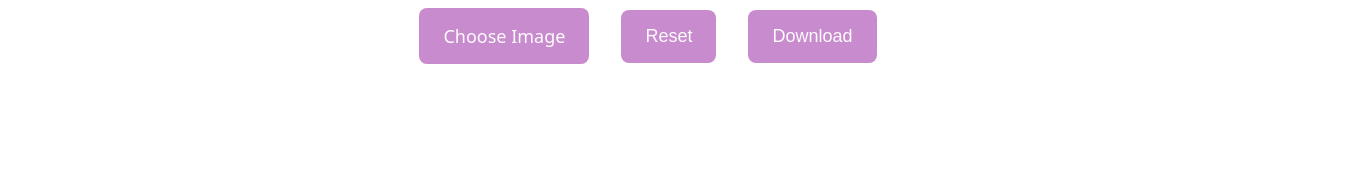
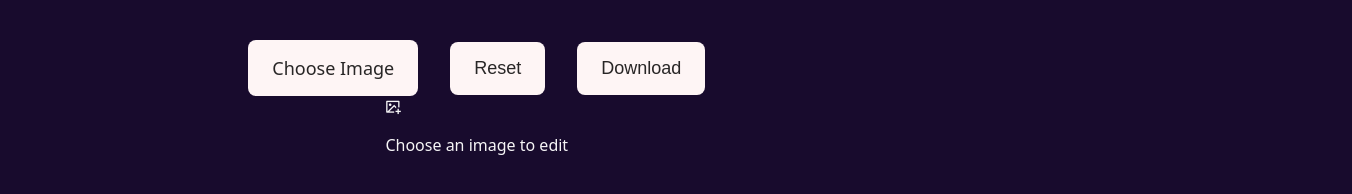
Before and after one commit to Shlokktiwarii/Stable-Pixels, a plain HTML site: page index.html in a window 1280 px wide. Shown: the whole page, 1352 px wide, since content can reach past the window. Drawn offline with nearby package versions, Linux system fonts and the light colour scheme.

Commit message:
css almost done

```diff
--- a/index.html
+++ b/index.html
@@ -4,6 +4,7 @@
     <meta charset="UTF-8">
     <meta name="viewport" content="width=device-width, initial-scale=1.0">
     <title>Document</title>
+    <link rel="stylesheet" href="https://cdn.jsdelivr.net/npm/remixicon@4.9.0/fonts/remixicon.css">
     <link rel="stylesheet" href="theme.css">
     <link rel="stylesheet" href="style.css">
 </head>
@@ -16,10 +17,14 @@
                     Choose Image
                      <input type="file" id="image-input" accept="image/*" hidden>
                 </label>
-                <button class="btn">Reset</button>
-                <button class="btn">Download</button>
+                <button class="btn" id="reset-btn">Reset</button>
+                <button class="btn" id="download-btn">Download</button>
                </div>
                 <div class = "bottom">
+                    <class = "placeholder">
+                        <i class="ri-image-add-line"></i>
+                        <p>Choose an image to edit</p>
+                    </class>
                 </div>
             </div>
             <div class="right">
--- a/style.css
+++ b/style.css
@@ -6,28 +6,57 @@
 html,body{
     width: 100%;
     font-family: system-ui, -apple-system, BlinkMacSystemFont, 'Segoe UI';
-    background color: var(--primary-background-color);
+    background-color: var(--primary-background-color);
+    color: var(--primary-text-color);
 }
 main{
     width: 100%;
 }
 main section{
     width: 100%;
-    padding: var(--padding--xl);
+    padding: var(--padding-xl);
+    display: flex;
+    gap: var(--gutter-xl);
 }
 .btn{
-    background-color: var(--secondary-background-color);
-    color: var(--primary-text-color);
+    color: var(--secondary-text-color);
     padding: var(--padding-m) var(--padding-l);
     border: none;
     border-radius: var(--primary-border-radius);
     cursor: pointer;
     font-size: var(--primary-font-size);
+    background-color: var(--active-background-color);
+    font-color: var(--primary-text-color);
+}
+#reset-btn{
+
+}
+#download-btn{
+
+}
+.left{
+    display: flex;
+    flex-direction: column;
+    justify-content: center;
+    align-items: center;
+    width: 70%;
+}
+.right{
+    display: flex;
+    width: 30%;
 }
 main section .top{
     display: flex;
     justify-content: center;
     align-items: center;
     gap: var(--gutter-xl);
-    text-color: var(--primary-text-color);
+    color: var(--primary-text-color);
 }
+
+main section .bottom{
+    display: flex;
+    justify-content: center;
+    align-items: center;
+    gap: var(--gutter-xl);
+    width: 100%;
+}
--- a/theme.css
+++ b/theme.css
@@ -1,6 +1,6 @@
 :root {
     /* Background Colors */
-    --primary-background-color: #472b71;
+    --primary-background-color: #180b2d;
     --secondary-background-color: #c88bce;
     --active-background-color: #fef5f5;
     /* text colors */
@@ -14,13 +14,13 @@
     --padding-m: 1rem;
     --padding-l: 1.5rem;
     --padding-xl: 2rem;
-    -- padding-xxl: 3rem;
+    --padding-xxl: 3rem;
 
     /* Font Sizes */
     --primary-font-size: 18px;
     --secondary-font-size: 14px;
     --active-font-size: 16px;
-    -- tertiary-font-size: 20px;
+    --tertiary-font-size: 20px;
     /* Border Radius */
     --primary-border-radius: 8px;
     --secondary-border-radius: 4px;
```
